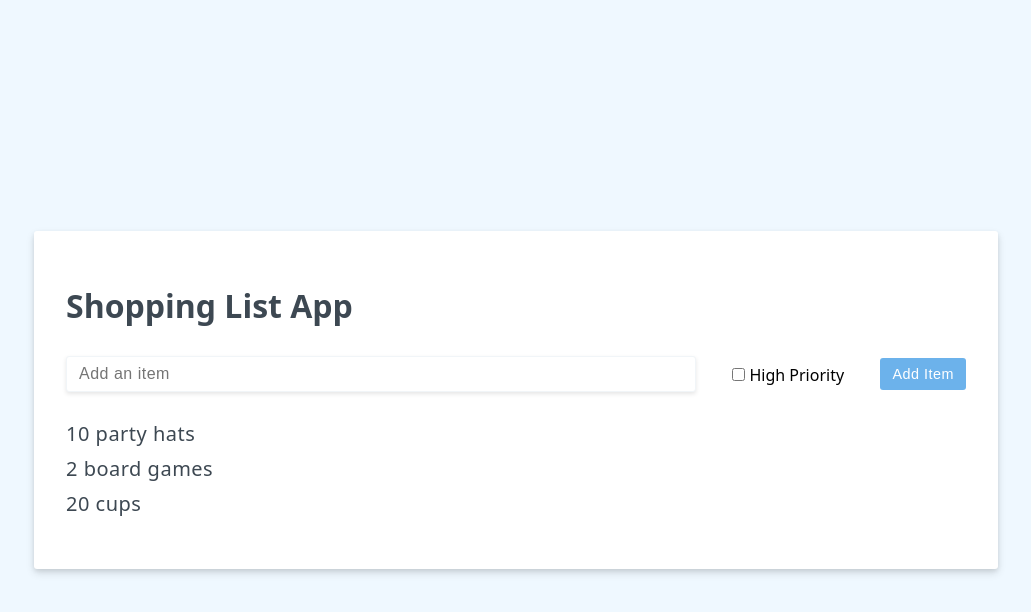
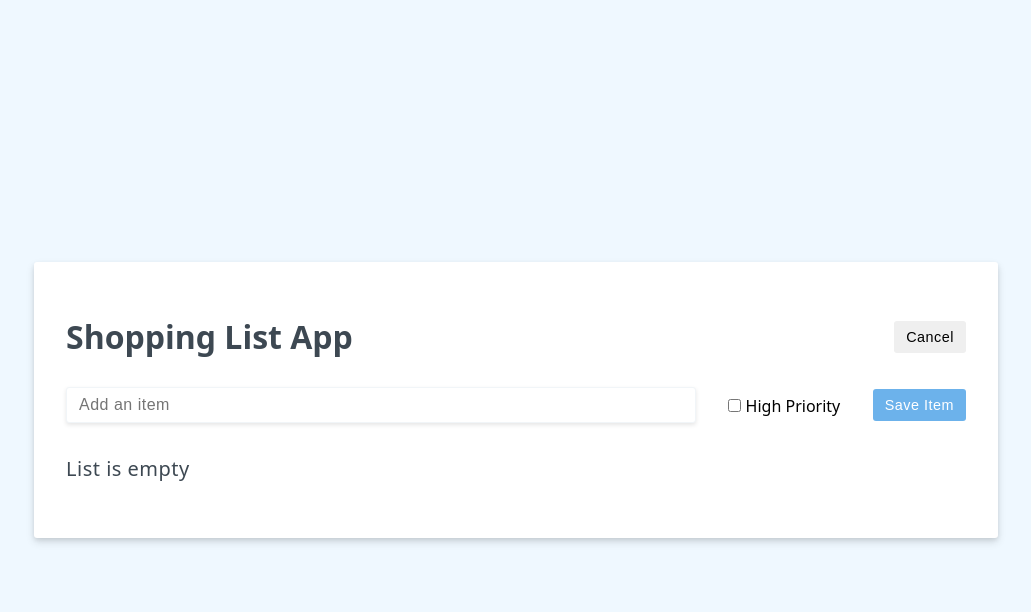
Before and after one commit to hnnhack/shopping-list-with-vue, a Vue app: page / in a window 1280 px wide. Both pictures are taken after a click on the button "Add Item". Shown: the top 612 px of the page, without its empty margins (124-1155 px from the left). Built offline with nearby package versions, Linux system fonts and the light colour scheme.

Commit message:
v-if and v-else

```diff
--- a/src/App.vue
+++ b/src/App.vue
@@ -2,10 +2,11 @@
 import { ref } from 'vue'
 
 const header = ref('Shopping List App')
+const editing = ref(false)
 const items = ref([
-  {id: 1, label: "10 party hats"},
-  {id: 2, label: "2 board games"},
-  {id: 3, label: "20 cups"}
+  // {id: 1, label: "10 party hats"},
+  // {id: 2, label: "2 board games"},
+  // {id: 3, label: "20 cups"}
 ])
 const newItem = ref('')
 const newItemHighPriority = ref(false)
@@ -13,12 +14,21 @@ const saveItem = () => {
   items.value.push({id: items.value.length + 1, label: newItem.value})
   newItem.value = ''
 }
+const doEdit = (e) => {
+  editing.value = e
+  newItem.value = ''
+}
 </script>
 
 <template>
-  <h1>{{ header }}</h1>
+  <div class="header">
+    <h1>{{ header }}</h1>
+    <button v-if="editing" class="btn" @click="doEdit(false)">Cancel</button>
+    <button v-else class="btn btn-primary" @click="doEdit(true)">Add Item</button>
+  </div>
   <form
     @submit.prevent="saveItem"
+    v-if="editing"
     class="add-item-form"
   >
     <input v-model.trim="newItem" type="text" placeholder="Add an item">
@@ -31,13 +41,16 @@ const saveItem = () => {
     </label>
     <button
       class="btn btn-primary"
-    >Add Item</button>
+    >Save Item</button>
   </form>
   <ul>
     <li v-for="{id, label} in items" :key="id">
       {{label}}
     </li>
   </ul>
+  <p v-if='!items.length'>
+    List is empty
+  </p>
 </template>
 
 <style src="./main.css" lang="css"></style>
```
